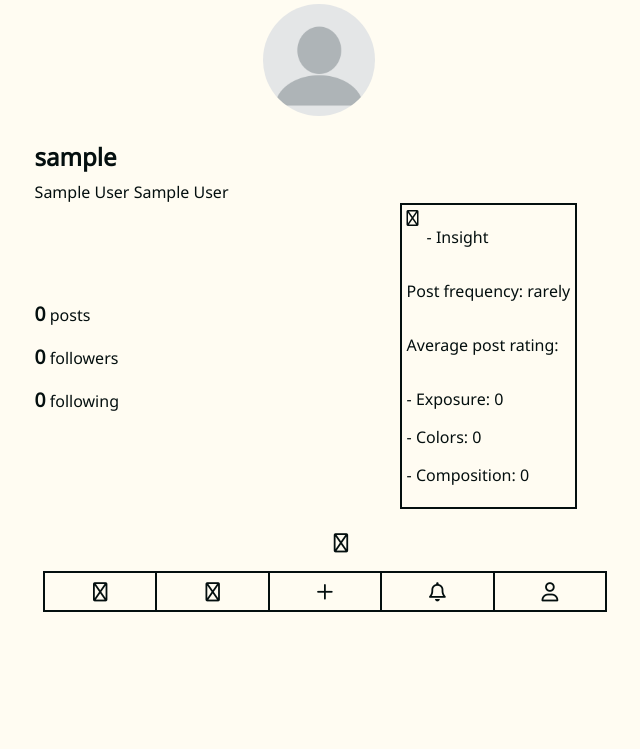
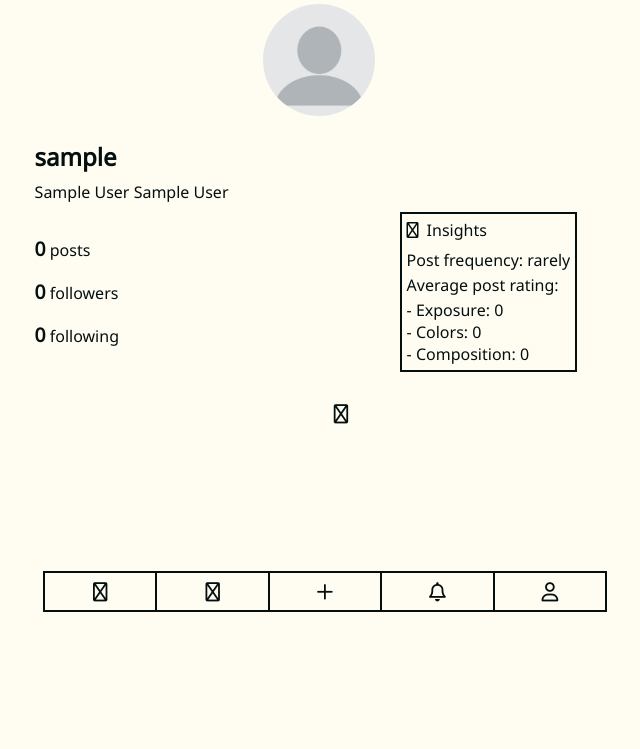
Before and after one commit to ValentinaPieri/lipho, a PHP site: page /profile.php in a window 1280 px wide. Shown: the part 180-929 px from the top of the page, without its empty margins (315-955 px from the left). After the commit the page ends 792 px from the top, so only its background shows below. Run offline with PHP 8.4, Linux system fonts and the light colour scheme; the visitor is signed in with stand-in values (Sample User, id 1); data that the repository does not hold is empty.

Commit message:
Fixed profile page style

```diff
--- a/app/pages/profile_page.php
+++ b/app/pages/profile_page.php
@@ -21,14 +21,14 @@
             <div id="profile-insights" class="profile-insights">
                 <div class="insight-icon">
                     <span class="fa-regular fa-chart-simple"></span>
-                    <p> - Insight</p>
+                    <span class="insights-header">Insights</span>
                 </div>
-                <p>Post frequency: <span id='post-frequency'></span></p>
-                <p>Average post rating: </p>
+                <span>Post frequency: <span id='post-frequency'></span></span>
+                <span>Average post rating: </span>
                 <div class="rating-values">
-                    <p>- Exposure: <span id='exposure'></span></p>
-                    <p>- Colors: <span id='colors'></span></p>
-                    <p>- Composition: <span id='composition'></span></p>
+                    <span>- Exposure: <span id='exposure'></span></span>
+                    <span>- Colors: <span id='colors'></span></span>
+                    <span>- Composition: <span id='composition'></span></span>
                 </div>
             </div>
         </div>
--- a/css/_post.scss
+++ b/css/_post.scss
@@ -25,7 +25,7 @@
     align-items: center;
     justify-content: center;
     margin: 0 auto;
-    margin-bottom: 2.5rem;
+    margin-bottom: 4rem;
     border: $border;
 
     .post-image-container {
@@ -223,7 +223,6 @@
 @media screen and (min-aspect-ratio: $desktop-aspect-ratio) {
     .post {
         width: $post-width-desktop;
-        margin-bottom: 3rem;
         border: $border;
 
         .post-image-container {
--- a/css/_profile.scss
+++ b/css/_profile.scss
@@ -63,21 +63,35 @@
             }
 
             .profile-insights {
+                position: relative;
                 border: $border;
                 padding: 0.3rem;
                 display: flex;
                 flex-direction: column;
                 justify-content: center;
-                align-items: flex-start;
                 right: 0;
 
                 .insight-icon {
+                    width: 100%;
                     display: flex;
-                    word-break: break-all;
+                    flex-direction: row;
+                    justify-content: start;
+                    align-items: center;
+                    margin-bottom: 0.5rem;
 
-                    span {
-                        margin-right: 0.5rem;
+                    .insights-header {
+                        margin-left: 0.5rem;
                     }
+                }
+
+                >span {
+                    margin-bottom: 0.2rem;
+                }
+
+                .rating-values {
+                    display: flex;
+                    flex-direction: column;
+                    justify-content: center;
                 }
             }
         }
--- a/css/style.css
+++ b/css/style.css
@@ -86,7 +86,7 @@
   align-items: center;
   justify-content: center;
   margin: 0 auto;
-  margin-bottom: 2.5rem;
+  margin-bottom: 4rem;
   border: 2px solid #040F0F;
 }
 .post .post-image-container .slide-index {
@@ -245,7 +245,6 @@
 @media screen and (min-aspect-ratio: 4/3) {
   .post {
     width: 25rem;
-    margin-bottom: 3rem;
     border: 2px solid #040F0F;
   }
   .post .post-image-container .arrow-buttons-div {
@@ -730,20 +729,32 @@ main > .delete-all-notifications-button span {
   font-size: 1rem;
 }
 .profile-header .profile-details .profile-specs .profile-insights {
+  position: relative;
   border: 2px solid #040F0F;
   padding: 0.3rem;
   display: flex;
   flex-direction: column;
   justify-content: center;
-  align-items: flex-start;
   right: 0;
 }
 .profile-header .profile-details .profile-specs .profile-insights .insight-icon {
+  width: 100%;
   display: flex;
-  word-break: break-all;
+  flex-direction: row;
+  justify-content: start;
+  align-items: center;
+  margin-bottom: 0.5rem;
 }
-.profile-header .profile-details .profile-specs .profile-insights .insight-icon span {
-  margin-right: 0.5rem;
+.profile-header .profile-details .profile-specs .profile-insights .insight-icon .insights-header {
+  margin-left: 0.5rem;
+}
+.profile-header .profile-details .profile-specs .profile-insights > span {
+  margin-bottom: 0.2rem;
+}
+.profile-header .profile-details .profile-specs .profile-insights .rating-values {
+  display: flex;
+  flex-direction: column;
+  justify-content: center;
 }
 
 .display-mode-buttons {
```
Also changed, not shown: 1 other file.
